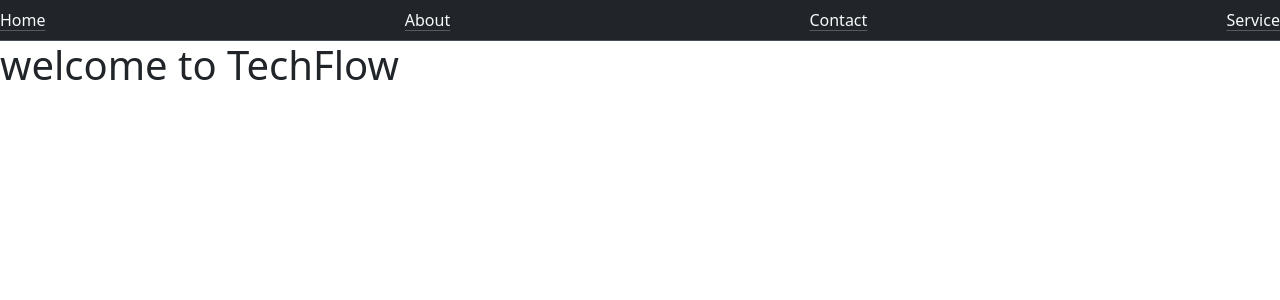
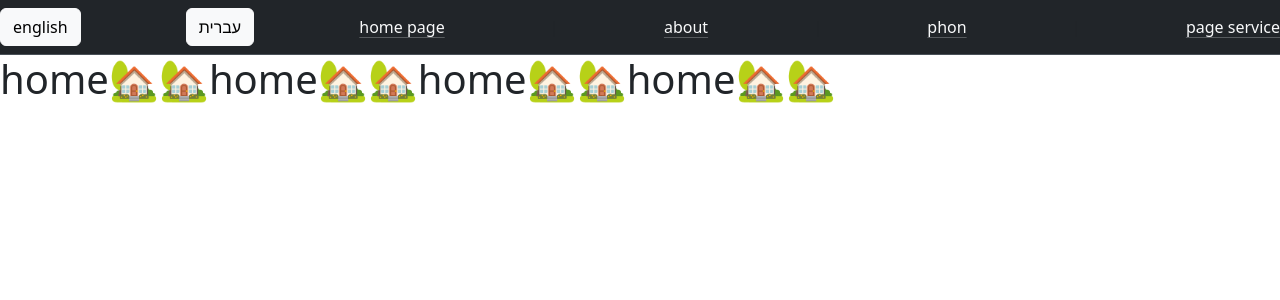
Before and after one commit to rachelkolinko/react, a React (Create React App) app in the folder my_app/: page / in a window 1280 px wide. Shown: the top 300 px of the page. Built offline with nearby package versions, Linux system fonts and the light colour scheme.

Commit message:
lesson 5

```diff
--- a/my_app/package.json
+++ b/my_app/package.json
@@ -7,8 +7,12 @@
     "@testing-library/react": "^13.4.0",
     "@testing-library/user-event": "^13.5.0",
     "bootstrap": "^5.3.3",
+    "i18next": "^24.2.1",
+    "i18next-browser-languagedetector": "^8.0.2",
+    "i18next-http-backend": "^3.0.1",
     "react": "^18.3.1",
     "react-dom": "^18.3.1",
+    "react-i18next": "^15.4.0",
     "react-router-dom": "^7.1.1",
     "react-scripts": "^5.0.1",
     "web-vitals": "^2.1.4"
--- /dev/null
+++ b/my_app/public/locales/en.json
@@ -0,0 +1,24 @@
+
+{
+  "Home":{
+    "title": "  home page",
+    "descrption": "home🏡🏡home🏡🏡home🏡🏡home🏡🏡"
+  },
+
+  "About":{
+    "title": "about",
+    "descrption":"about about about .................."
+  },
+  "Service":{
+    "title": "page service ",
+    "descrption":"serviceserviceserviceservice................."
+  },
+  "Contact":{
+    "title": "phon ",
+    "descrption":" phon phon phon phon phon📞📞📞",
+    "buttonContact": "go to thank"
+  },
+  "Thank":{
+    "descrption":"thank✔✔✔"
+ }
+}
--- a/my_app/src/App.js
+++ b/my_app/src/App.js
@@ -11,6 +11,9 @@ import Contact from './lesson_4/components/Contact';
 import Service from './lesson_4/components/Service';
 import About from './lesson_4/components/About';
 import Thank from './lesson_4/components/Thank';
+import i18n from './i18n';
+import { I18nContext } from 'react-i18next';
+
 // function App() {
 //   return (
 //   //   <div className="App">
@@ -35,14 +38,27 @@ import Thank from './lesson_4/components/Thank';
 //   </>
 //   );
 // }
-function App(){
-    return(
-        <BrowserRouter>
+
+import React from 'react';
+import { useTranslation } from 'react-i18next';
+
+function App() {
+  const { t, i18n } = useTranslation();
+
+  const changeLanguage = (lng) => {
+    i18n.changeLanguage(lng);
+  };
+
+  return (
+    <div >
+      <BrowserRouter>
         <nav class="navbar bg-dark border-bottom border-body" data-bs-theme="dark">
-          <Link class="link-light link-offset-2 link-underline-opacity-25 link-underline-opacity-100-hover" to="/">Home</Link>|
-          <Link class="link-light link-offset-2 link-underline-opacity-25 link-underline-opacity-100-hover" to="/about">About</Link>|
-          <Link class="link-light link-offset-2 link-underline-opacity-25 link-underline-opacity-100-hover" to="/contact">Contact</Link>|
-          <Link class="link-light link-offset-2 link-underline-opacity-25 link-underline-opacity-100-hover" to="/service">Service</Link>
+          <button type="button" class="btn btn-light" onClick={() => changeLanguage('en')}> english</button>
+          <button type="button" class="btn btn-light" onClick={() => changeLanguage('he')}>עברית</button>
+          <Link class="link-light link-offset-2 link-underline-opacity-25 link-underline-opacity-100-hover" to="/">{t('Home.title')}</Link>|
+          <Link class="link-light link-offset-2 link-underline-opacity-25 link-underline-opacity-100-hover" to="/about">{t('About.title')}</Link>|
+          <Link class="link-light link-offset-2 link-underline-opacity-25 link-underline-opacity-100-hover" to="/contact">{t('Contact.title')}</Link>|
+          <Link class="link-light link-offset-2 link-underline-opacity-25 link-underline-opacity-100-hover" to="/service">{t('Service.title')}</Link>
         </nav>
         <Routes>
           <Route path="/" element={<Home/>}/>
@@ -52,7 +68,9 @@ function App(){
           <Route path="/Thank" element={<Thank/>}/>
         </Routes>
         </BrowserRouter>
-    );
+
+    </div>
+  );
 }
 
 export default App;
--- /dev/null
+++ b/my_app/src/i18n.js
@@ -0,0 +1,20 @@
+import i18n from 'i18next';
+import { initReactI18next } from 'react-i18next';
+import Backend from 'i18next-http-backend'; // הוסף את ה-backend לטעינת קובצי ה-JSON
+
+i18n
+  .use(Backend) // משתמש ב-backend כדי לטעון את קובצי ה-JSON
+  .use(initReactI18next)
+  .init({
+
+    lng: "en", // שפה ראשונית
+    fallbackLng: "en", // שפה חלופית אם אין תרגום
+    interpolation: {
+      escapeValue: false // לא נחוץ ב-React
+    },
+    backend: {
+      loadPath: '/locales/{{lng}}.json', // מיקום קובץ ה-JSON
+    }
+  });
+
+export default i18n;
--- a/my_app/src/lesson_4/components/About.js
+++ b/my_app/src/lesson_4/components/About.js
@@ -1,6 +1,18 @@
-function About(){
-    return(
-        <h1>about</h1>
-    )
+
+import React from 'react';
+import { useTranslation } from 'react-i18next'; // מייבא את useTranslation
+
+function About() {
+  const { t } = useTranslation(); // מחזיר את פונקציית t
+
+  return (
+    <h1>{t('About.descrption')}</h1> // משתמש במפתח home_welcome כדי להחזיר את התרגום המתאים
+  );
 }
 export default About;
+
+// function About() {
+//   const { t } = useTranslation();
+
+//   return <button>{t('changeLanguage')}</button>;
+// }
--- a/my_app/src/lesson_4/components/Contact.js
+++ b/my_app/src/lesson_4/components/Contact.js
@@ -1,18 +1,24 @@
+
 import Thank from "./Thank";
+import { useNavigate } from "react-router-dom";
+import React from 'react';
+import i18n from "../../i18n";
+import { I18nContext } from 'react-i18next';
+import { useTranslation } from 'react-i18next'; // מייבא את useTranslation
 
-import { useNavigate } from "react-router-dom";
-function Contact(){
-    const navigate = useNavigate();
+
+function Contact() {
+  const { t } = useTranslation(); // מחזיר את פונקציית t
+  const navigate = useNavigate();
     const goToThank = () =>{
         navigate('/Thank');
     };
+  return (
+    <>
+      <h1>{t('Contact.descrption')}</h1>
+      <button onClick={goToThank}>{t('Contact.buttonContact')}</button>
+    </>
+  );
+}
 
-    return(
-        <>
-            <h1>contact</h1>
-            <input></input>
-            <button onClick={goToThank}>go to thank</button>
-        </>
-    )
-}
 export default Contact;
--- a/my_app/src/lesson_4/components/Home.js
+++ b/my_app/src/lesson_4/components/Home.js
@@ -1,6 +1,15 @@
-function Home(){
-    return(
-        <h1>welcome to TechFlow</h1>
-    )
+
+
+import React from 'react';
+import { useTranslation } from 'react-i18next'; // מייבא את useTranslation
+
+function Home() {
+  const { t } = useTranslation(); // מחזיר את פונקציית t
+
+  return (
+    <h1>{t('Home.descrption')}</h1> // משתמש במפתח home_welcome כדי להחזיר את התרגום המתאים
+  );
 }
+
+
 export default Home;
--- a/my_app/src/lesson_4/components/Service.js
+++ b/my_app/src/lesson_4/components/Service.js
@@ -1,9 +1,13 @@
-function Service(){
-    return(
-        <>
-        <h1>👍👍👍👍👍👍👍</h1>;
 
-        </>
-    )
+
+import React from 'react';
+import { useTranslation } from 'react-i18next'; // מייבא את useTranslation
+
+function Service() {
+  const { t } = useTranslation(); // מחזיר את פונקציית t
+
+  return (
+    <h1>{t('Service.descrption')}</h1> // משתמש במפתח home_welcome כדי להחזיר את התרגום המתאים
+  );
 }
 export default Service;
--- a/my_app/src/lesson_4/components/Thank.js
+++ b/my_app/src/lesson_4/components/Thank.js
@@ -1,8 +1,13 @@
+import i18n from '../../i18n';
+import { I18nContext } from 'react-i18next';
+import React from 'react';
+import { useTranslation } from 'react-i18next';
 
 
 function Thank(){
+    const { t } = useTranslation();
     return(
-        <h1>thank you!!!🙏🙏🙏🙏</h1>
+        <h1>{t('Thank.descrption')}</h1>
     )
 }
 export default Thank;
```
Also changed, not shown: my_app/public/locales/he.json (added, +23 -0 lines), 1 other file (tests, documents, lock files or other folders).
